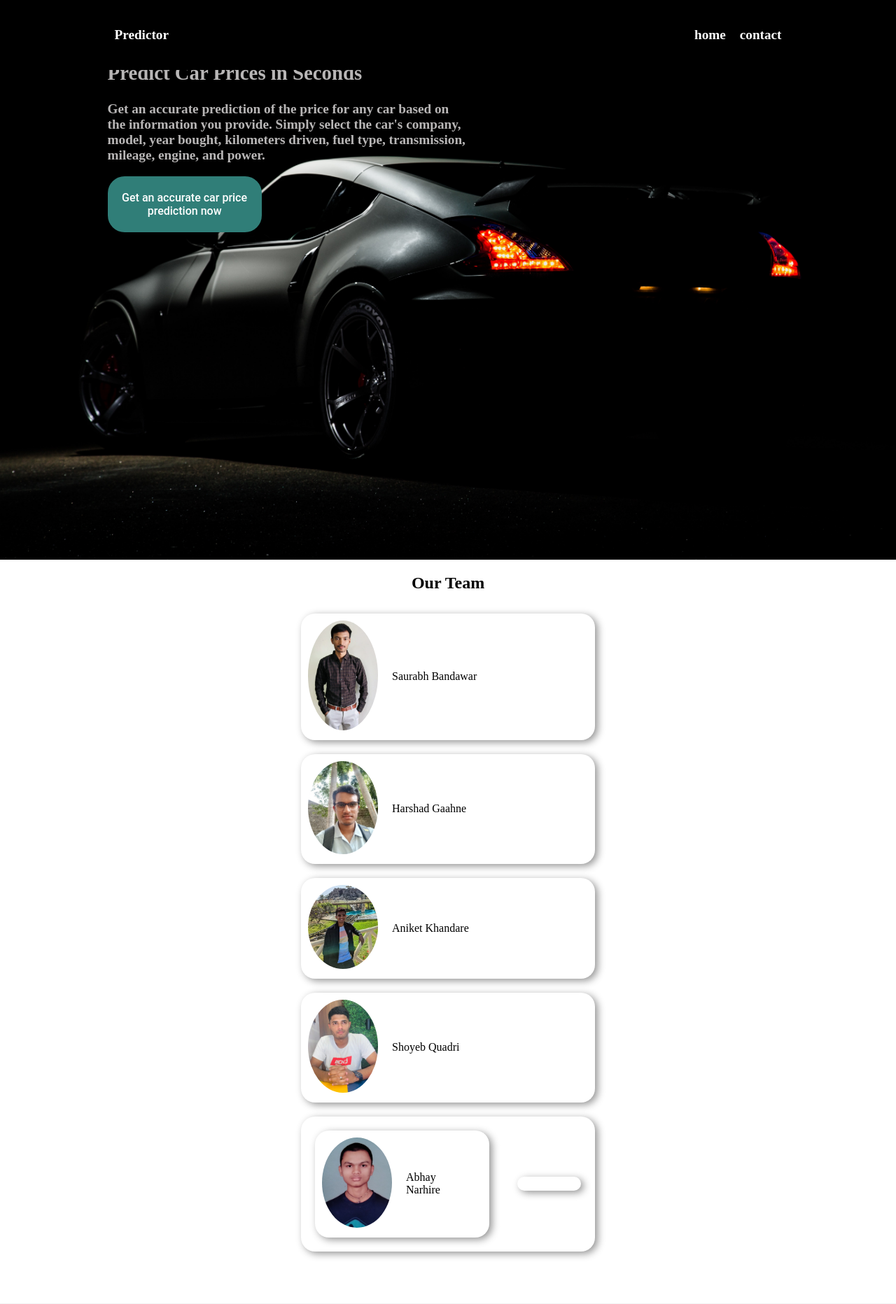
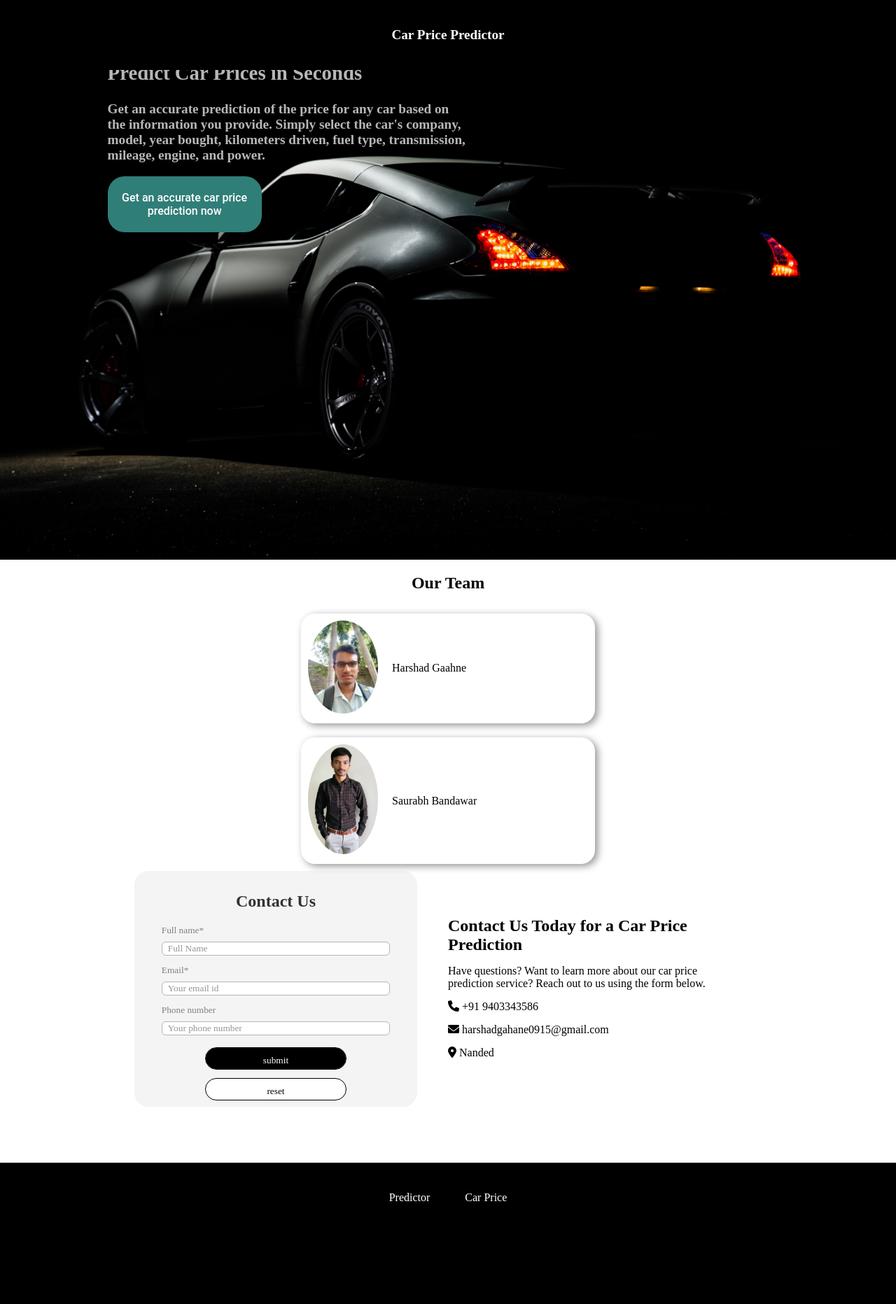
Before and after one commit to harshadgahane0915/Car-Price-pediction-Machine-Learning-model, a Flask app: page / in a window 1280 px wide. Shown: the top 1864 px of the page at 70% size. After the commit the page ends 1717 px from the top, so only its background shows below. Run offline with Flask 3, Linux system fonts and the light colour scheme; parts of the project's set-up code (start-up, migrations or seed data) failed here and were passed over; some web fonts are replaced.

Commit message:
Update web.html

```diff
--- a/templates/web.html
+++ b/templates/web.html
@@ -13,11 +13,8 @@
 
 <body>
   <nav>
-    <logo>Predictor</logo>
-    <ul>
-      <li>home</li>
-      <li>contact</li>
-    </ul>
+    <logo>Car Price Predictor</logo>
+
   </nav>
   <section class="intro-section">
     <div class="product-info">
@@ -99,13 +96,6 @@
   <section class="team-info">
     <h1>Our Team</h1>
     <div>
-      <photo><img src="{{ url_for('static', filename='saurabh.jpg') }}" alt=""></photo>
-      <member>Saurabh Bandawar</member>
-      <facebook></facebook>
-      <insta></insta>
-      <twitter></twitter>
-    </div>
-    <div>
       <photo><img src="{{ url_for('static', filename='harshad.jpg') }}" alt=""></photo>
       <member>Harshad Gaahne</member>
       <facebook></facebook>
@@ -113,48 +103,32 @@
       <twitter></twitter>
     </div>
     <div>
-      <photo><img src="{{ url_for('static', filename='aniket.jpg') }}" alt=""></photo>
-      <member>Aniket Khandare</member>
+      <photo><img src="{{ url_for('static', filename='saurabh.jpg') }}" alt=""></photo>
+      <member>Saurabh Bandawar</member>
       <facebook></facebook>
       <insta></insta>
       <twitter></twitter>
     </div>
-    <div>
-      <photo><img src="{{ url_for('static', filename='shoyeb.jpg') }}" alt=""></photo>
-      <member>Shoyeb Quadri</member>
-      <facebook></facebook>
-      <insta></insta>
-      <twitter></twitter>
-    </div>
-    <div>
-      <div>
-        <photo><img src="{{ url_for('static', filename='abhay.jpg') }}" alt=""></photo>
-        <member>Abhay Narhire</member>
-        <facebook></facebook>
-        <insta></insta>
-        <twitter></twitter>
-      </div>
-      <div>
 
 
   </section>
 
-  <section class="client-testimonials">
+  <!-- <section class="client-testimonials">
     <h1>Client Testimonials</h1>
     <photo></photo>
     <p>The car price prediction service provided by this website is extremely accurate and has helped me make informed
       decisions. Highly recommended! </p>
     <photo><img src="{{ url_for('static', filename='contact.png') }}" alt=""></photo>
     <h3>Prakhar Shrivastav</h3>
-  </section>
+  </section> -->
 
   <section class="contact-section">
     <div class="contact-info">
       <h1>Contact Us Today for a Car Price Prediction </h1>
       <p>Have questions? Want to learn more about our car price prediction service? Reach out to us using the form
         below. </p>
-      <p><i class="fa-solid fa-phone"></i> +91 9322104063</p>
-      <p><i class="fa-solid fa-envelope"></i> saurabhbandawar03813@gmail.com</p>
+      <p><i class="fa-solid fa-phone"></i> +91 9403343586</p>
+      <p><i class="fa-solid fa-envelope"></i> harshadgahane0915@gmail.com</p>
       <p><i class="fa-solid fa-location-dot"></i> Nanded</p>
     </div>
     <div class="contact-form">
```
